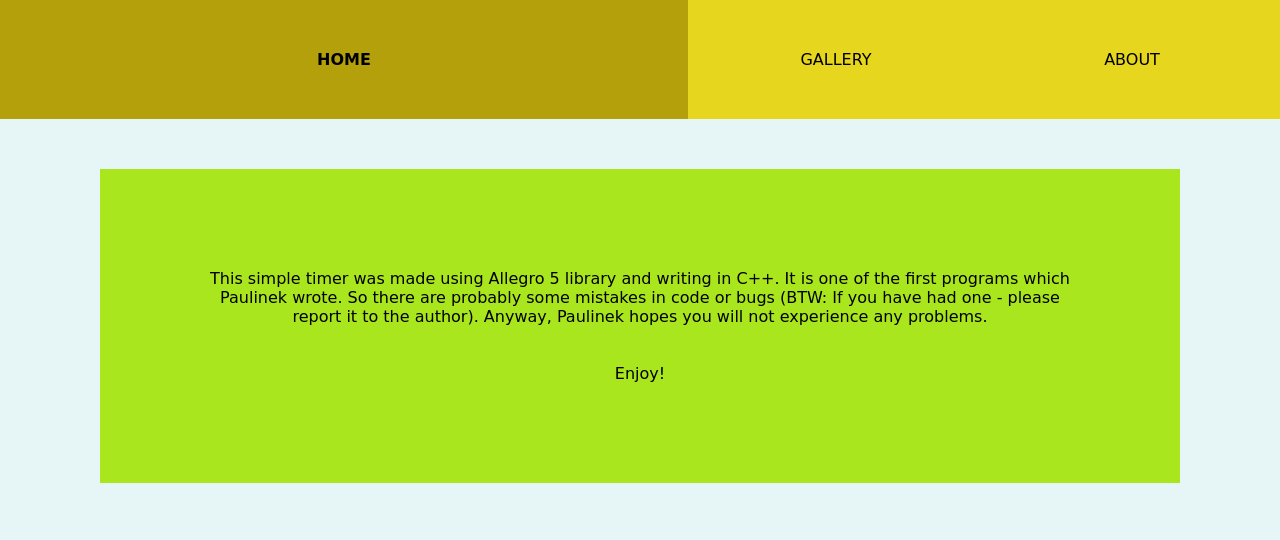
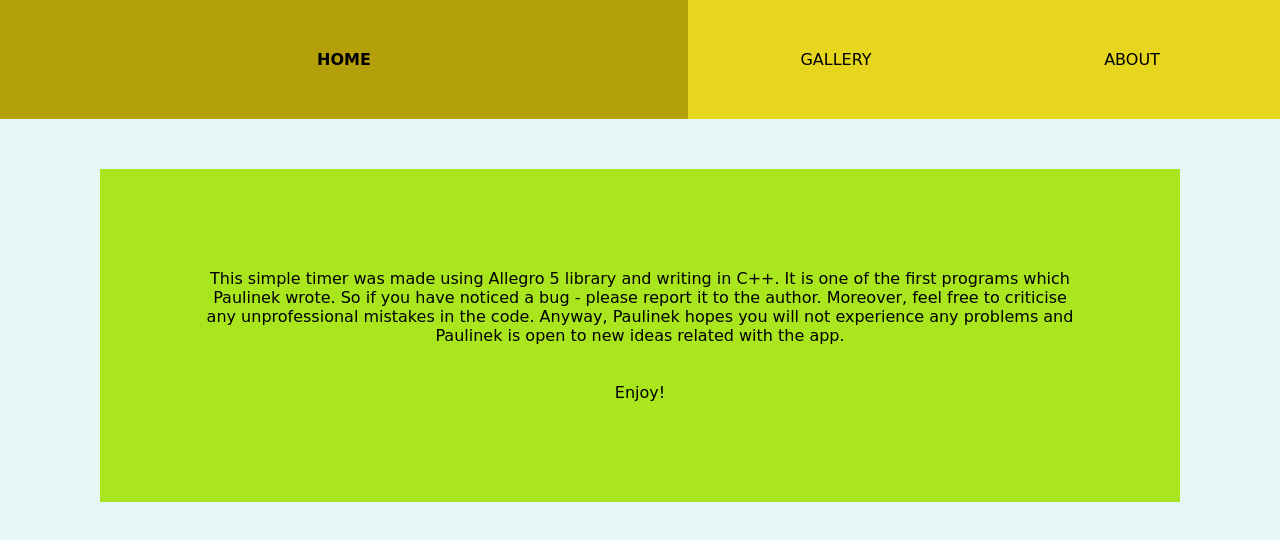
Before and after one commit to Paulinek-13/Interval-Timer, a plain HTML site: page about.html in a window 1280 px wide. Drawn offline with Linux system fonts and the light colour scheme.

Commit message:
Update about.html

```diff
--- a/about.html
+++ b/about.html
@@ -17,8 +17,10 @@
     <article>
         This simple timer was made using Allegro 5 library and writing in C++. It is one of the first programs which
         Paulinek
-        wrote. So there are probably some mistakes in code or bugs (BTW: If you have had one - please report it to the
-        author). Anyway, Paulinek hopes you will not experience any problems.
+        wrote. So if you have noticed a bug - please report it to the
+        author. Moreover, feel free to criticise any unprofessional mistakes in the code. Anyway, Paulinek hopes you
+        will
+        not experience any problems and Paulinek is open to new ideas related with the app.
         <br><br><br>
         Enjoy!
     </article>
```
